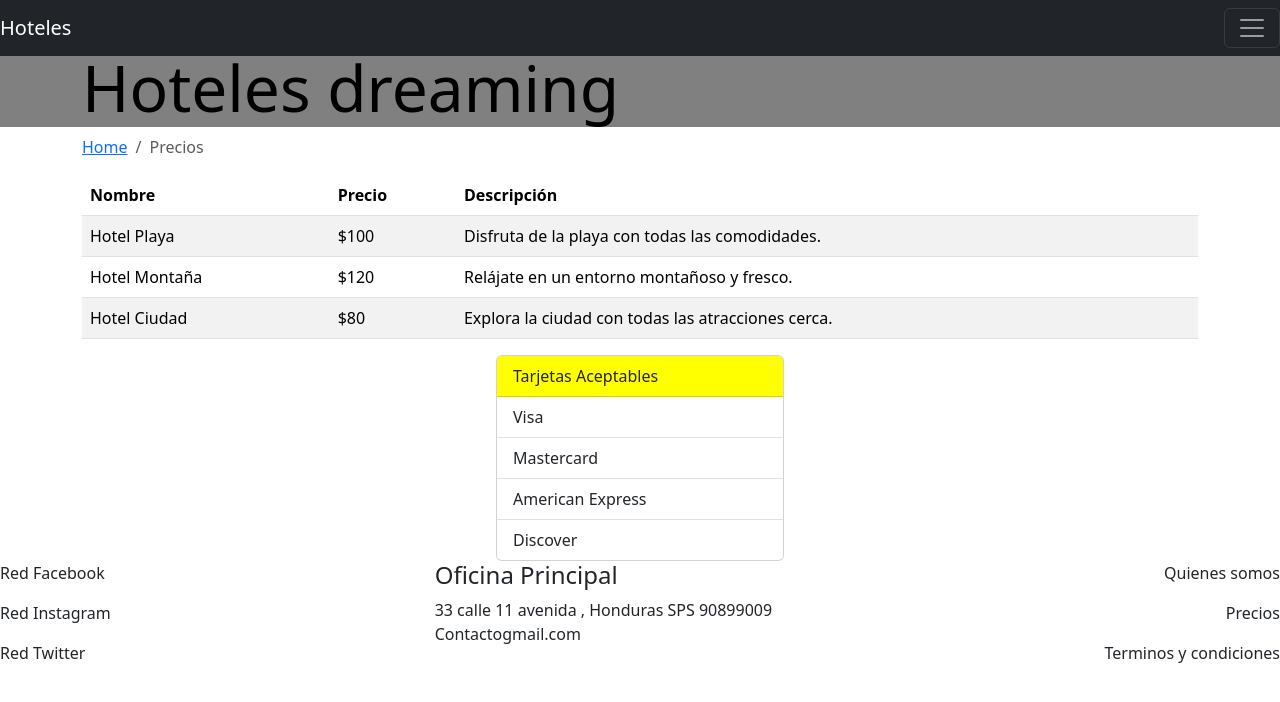
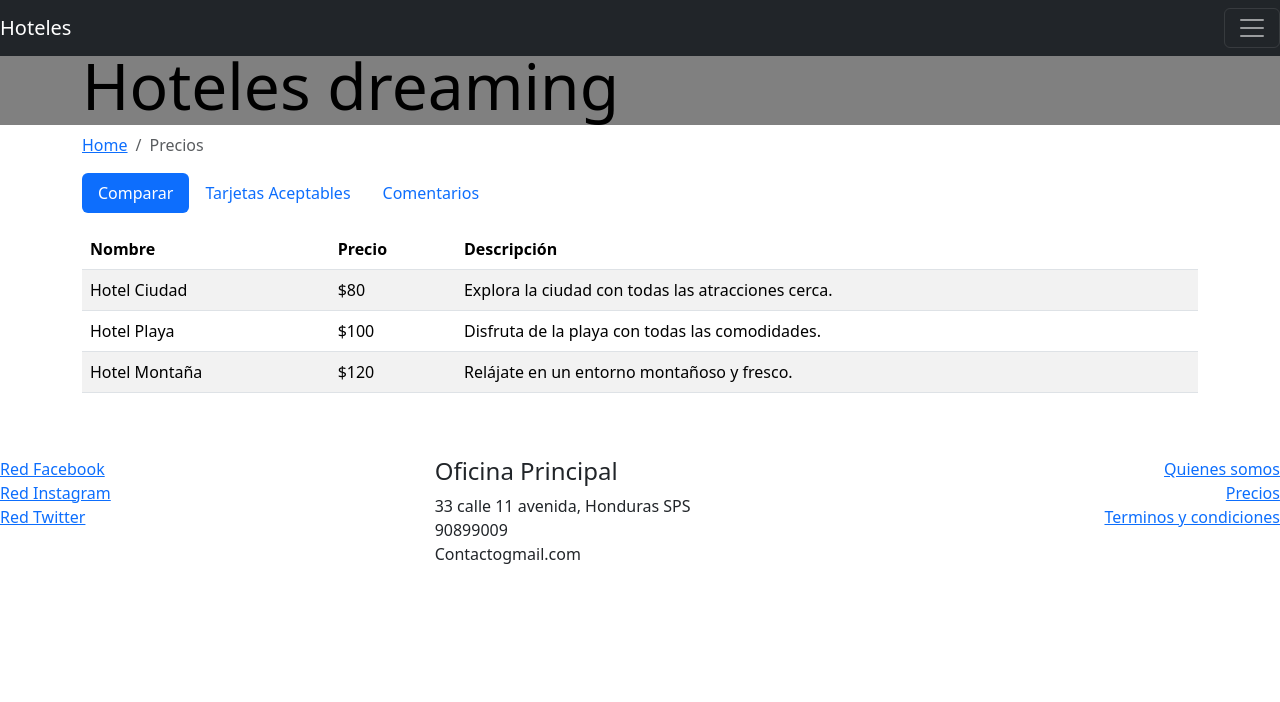
Before and after one commit to Wilmer007/module1, a website: page precios.html in a window 1280 px wide. Drawn offline with nearby package versions, Linux system fonts and the light colour scheme.

Commit message:
feat: Pills y tabs en precios.html

```diff
--- a/precios.html
+++ b/precios.html
@@ -3,11 +3,8 @@
 <head>
     <meta charset="utf-8">
     <meta name="viewport" content="width=device-width, initial-scale=1, shrink-to-fit=no">
-
     <link rel="stylesheet" href="node_modules/bootstrap/dist/css/bootstrap.min.css">
     <link rel="stylesheet" href="css/main.css">
-
-
     <title>Hoteles</title>
 </head>
 <body>
@@ -18,37 +15,59 @@
         </button>
         <div class="collapse navbar-collapse" id="navbarSupportedContent">
             <ul class="navbar-nav mr-auto">
-        <li class="nav-item "><a class="nav-link" href="./index.html">Home</a></li>
-        <li class="nav-item "><a class="nav-link" href="#">Nosotros</a></li>
+                <li class="nav-item"><a class="nav-link" href="./index.html">Home</a></li>
+                <li class="nav-item"><a class="nav-link" href="#">Nosotros</a></li>
                 <li class="nav-item"><a class="nav-link active" href="#">Precios</a></li>
                 <li class="nav-item"><a class="nav-link" href="#">Términos y condiciones</a></li>
                 <li class="nav-item"><a class="nav-link" href="#">Contacto</a></li>
             </ul>
         </div>
     </nav>
-    <div class="jumbotron jumbotron-fluid">
+
+    <div class="jumbotron jumbotron-fluid mt-5">
         <div class="container">
             <h1 class="display-3">Hoteles dreaming</h1>
         </div>
     </div>
+
     <div class="container">
         <nav aria-label="breadcrumb">
             <ol class="breadcrumb">
                 <li class="breadcrumb-item"><a href="./index.html">Home</a></li>
-                <li class="breadcrumb-item active" aria-current ="page">Precios</li>
+                <li class="breadcrumb-item active" aria-current="page">Precios</li>
             </ol>
         </nav>
 
-            <div class="table-responsive">
+        <ul class="nav nav-pills" id="myTab" role="tablist">
+            <li class="nav-item">
+                <a class="nav-link active" id="compara-tab" data-bs-toggle="pill" href="#compara" role="tab" aria-controls="compara" aria-selected="true">Comparar</a>
+            </li>
+            <li class="nav-item">
+                <a class="nav-link" id="tarjetas-tab" data-bs-toggle="pill" href="#tarjetas" role="tab" aria-controls="tarjetas" aria-selected="false">Tarjetas Aceptables</a>
+            </li>
+            <li class="nav-item">
+                <a class="nav-link" id="comentarios-tab" data-bs-toggle="pill" href="#comentarios" role="tab" aria-controls="comentarios" aria-selected="false">Comentarios</a>
+            </li>
+        </ul>
+
+        <div class="tab-content" id="myTabContent">
+            <!-- Comparar Tab -->
+            <div class="tab-pane fade show active" id="compara" role="tabpanel" aria-labelledby="compara-tab">
+                <div class="table-responsive mt-3">
                     <table class="table table-striped">
                         <thead class="thead-dark">
                             <tr>
-                        <th scope="col"class="thead-dark">Nombre</th>
-                        <th scope="col"class="thead-dark">Precio</th>
+                                <th scope="col">Nombre</th>
+                                <th scope="col">Precio</th>
                                 <th>Descripción</th>
                             </tr>
                         </thead>
                         <tbody>
+                            <tr>
+                                <td>Hotel Ciudad</td>
+                                <td>$80</td>
+                                <td>Explora la ciudad con todas las atracciones cerca.</td>
+                            </tr>
                             <tr>
                                 <td>Hotel Playa</td>
                                 <td>$100</td>
@@ -59,16 +78,13 @@
                                 <td>$120</td>
                                 <td>Relájate en un entorno montañoso y fresco.</td>
                             </tr>
-                    <tr>
-                        <td>Hotel Ciudad</td>
-                        <td>$80</td>
-                        <td>Explora la ciudad con todas las atracciones cerca.</td>
-                    </tr>
                         </tbody>
                     </table>
                 </div>
             </div>
-    <div class="d-flex justify-content-center">
+            <!-- Tarjetas Tab -->
+            <div class="tab-pane fade" id="tarjetas" role="tabpanel" aria-labelledby="tarjetas-tab">
+                <div class="d-flex justify-content-center mt-3">
                     <div class="card" style="width: 18rem;">
                         <div class="card-header" style="background-color: yellow;">
                             Tarjetas Aceptables
@@ -82,38 +98,39 @@
                     </div>
                 </div>
             </div>
-
-
+            <!-- Comentarios Tab -->
+            <div class="tab-pane fade" id="comentarios" role="tabpanel" aria-labelledby="comentarios-tab">
+                <div class="d-flex justify-content-center mt-3">
+                    <h3>Comentarios de Clientes</h3>
+                    <!-- Comentarios content here -->
+                </div>
+            </div>
+        </div>
     </div>
 
-    <footer>
+    <footer class="mt-5">
         <div class="row">
-    	<div class="col-sm-4 d-flex  flex-column">
-    		<p href = "https://www.Facebook.com">Red Facebook</p>
-    		<p href = "https://www.Instagram.com">Red Instagram</p>
-    		<p href = "https://www.Twitter.com">Red Twitter</p>
-
+            <div class="col-sm-4 d-flex flex-column">
+                <a href="https://www.Facebook.com">Red Facebook</a>
+                <a href="https://www.Instagram.com">Red Instagram</a>
+                <a href="https://www.Twitter.com">Red Twitter</a>
             </div>
-
             <div class="col-sm-4 d-flex flex-column">
                 <address>
-        	<h4>Oficina Principal</h3>
-        	33 calle 11 avenida , Honduras SPS
-        	90899009
+                    <h4>Oficina Principal</h4>
+                    33 calle 11 avenida, Honduras SPS<br>
+                    90899009<br>
                     Contactogmail.com
+                </address>
             </div>
-        </address>
-
             <div class="col-sm-4 d-flex flex-column align-items-end">
-            <p href = "https://www.Facebook.com">Quienes somos</p>
-    		<p href = "https://www.Instagram.com">Precios</p>
-    		<p href = "https://www.Twitter.com">Terminos y condiciones</p>
+                <a href="#">Quienes somos</a>
+                <a href="#">Precios</a>
+                <a href="#">Terminos y condiciones</a>
             </div>
-
+        </div>
     </footer>
 
-    <script src="node_modules/jquery/dist/jquery.min.js"></script>
-    <script src="node_modules/popper/dist/popper.min.js"></script>
-    <script src="node_modules/bootstrap/dist/js/bootstrap.min.js"></script>
+    <script src="node_modules/bootstrap/dist/js/bootstrap.bundle.min.js"></script>
 </body>
 </html>
```
Lines whose indentation alone changed are shown as unchanged.
